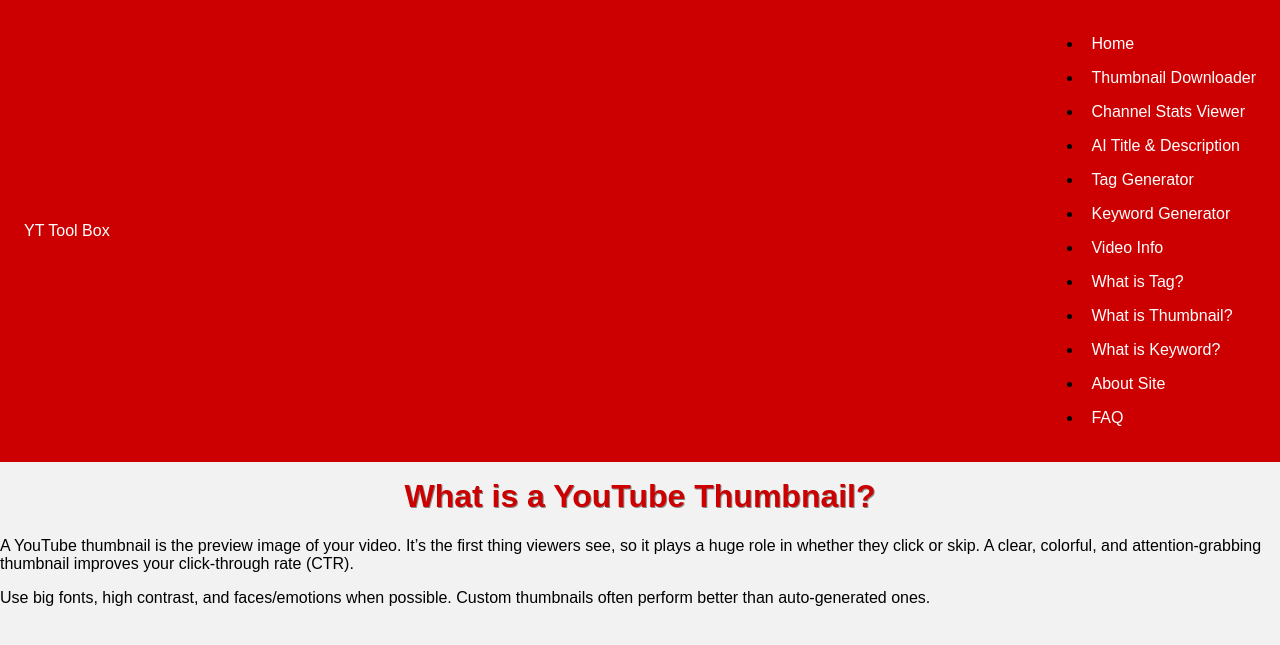
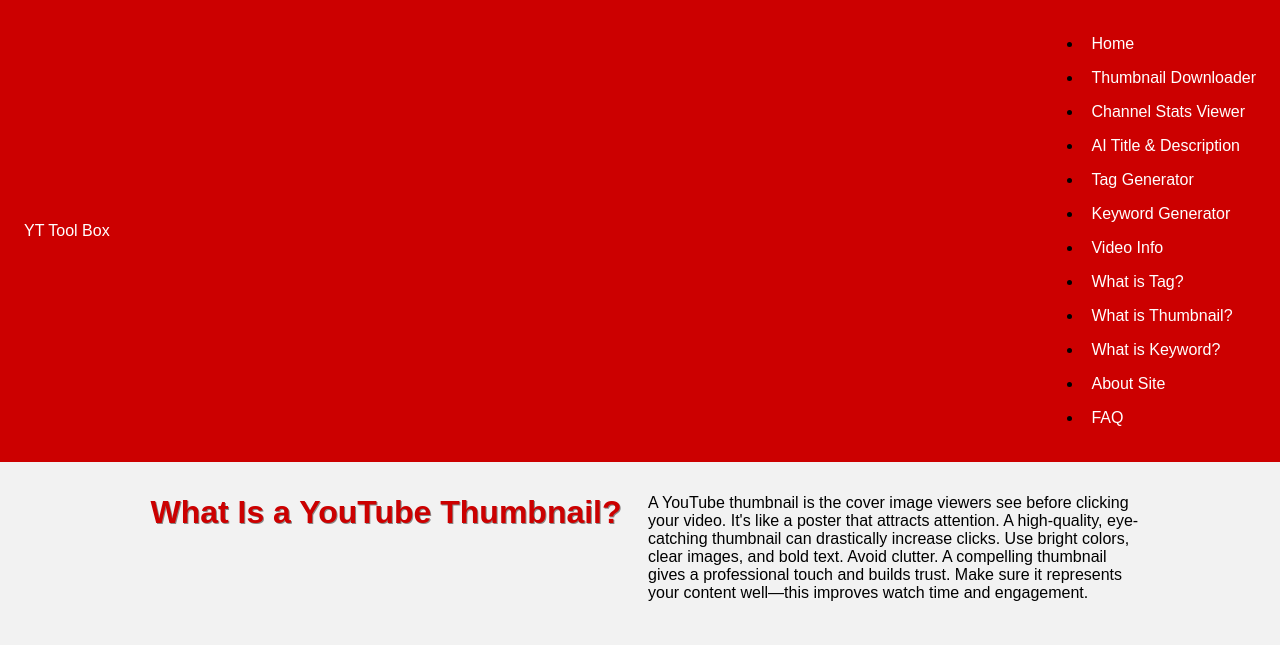
Before and after one commit to sandeep780049/yt-tool-box, a Flask app: page /what-is-thumbnail in a window 1280 px wide. Shown: the top 645 px of the page. Run offline with Flask 3, Linux system fonts and the light colour scheme; some libraries are stand-ins or nearby versions.

Commit message:
Update what-is-thumbnail.html

```diff
--- a/templates/what-is-thumbnail.html
+++ b/templates/what-is-thumbnail.html
@@ -1,12 +1,9 @@
-<!-- templates/what-is-thumbnail.html -->
 {% extends "layout.html" %}
-
 {% block content %}
-<h1 class="info-title">What is a YouTube Thumbnail?</h1>
-<p class="info-desc">
-  A YouTube thumbnail is the preview image of your video. It’s the first thing viewers see, so it plays a huge role in whether they click or skip. A clear, colorful, and attention-grabbing thumbnail improves your click-through rate (CTR).
-</p>
-<p class="info-desc">
-  Use big fonts, high contrast, and faces/emotions when possible. Custom thumbnails often perform better than auto-generated ones.
-</p>
+<div class="tool-container">
+    <h1 class="tool-heading">What Is a YouTube Thumbnail?</h1>
+    <p class="tool-description">
+        A YouTube thumbnail is the cover image viewers see before clicking your video. It's like a poster that attracts attention. A high-quality, eye-catching thumbnail can drastically increase clicks. Use bright colors, clear images, and bold text. Avoid clutter. A compelling thumbnail gives a professional touch and builds trust. Make sure it represents your content well—this improves watch time and engagement.
+    </p>
+</div>
 {% endblock %}
```
